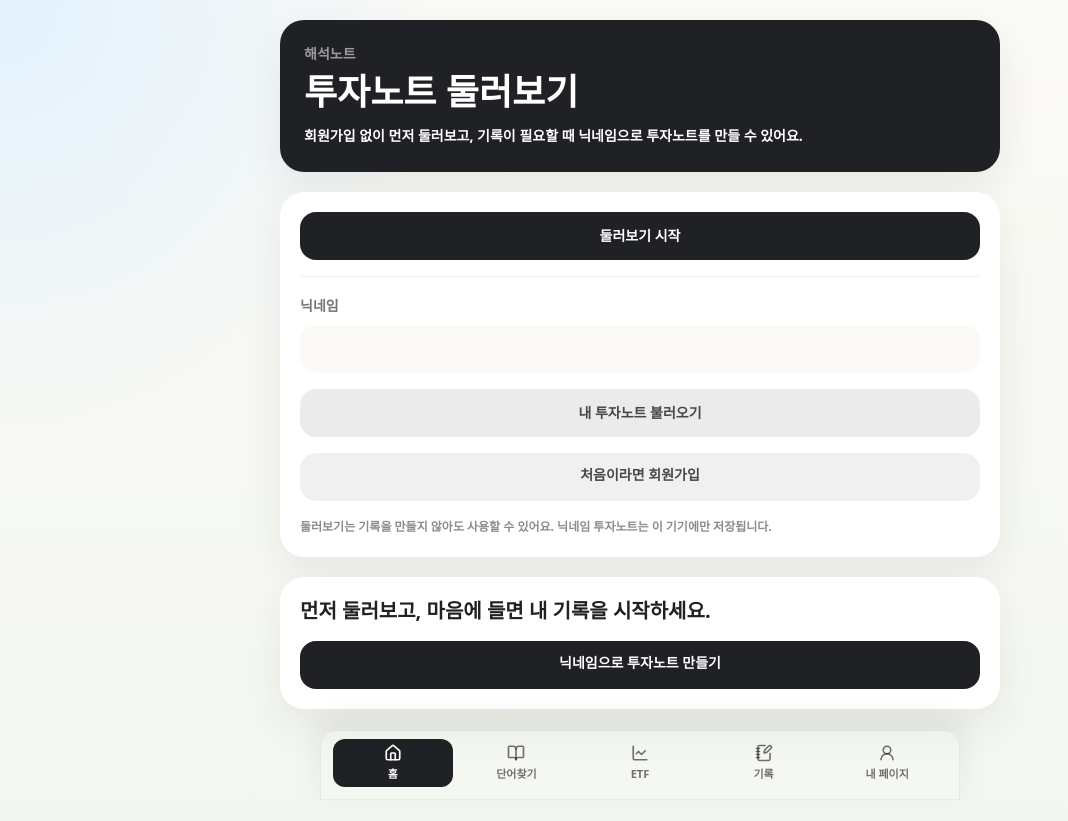
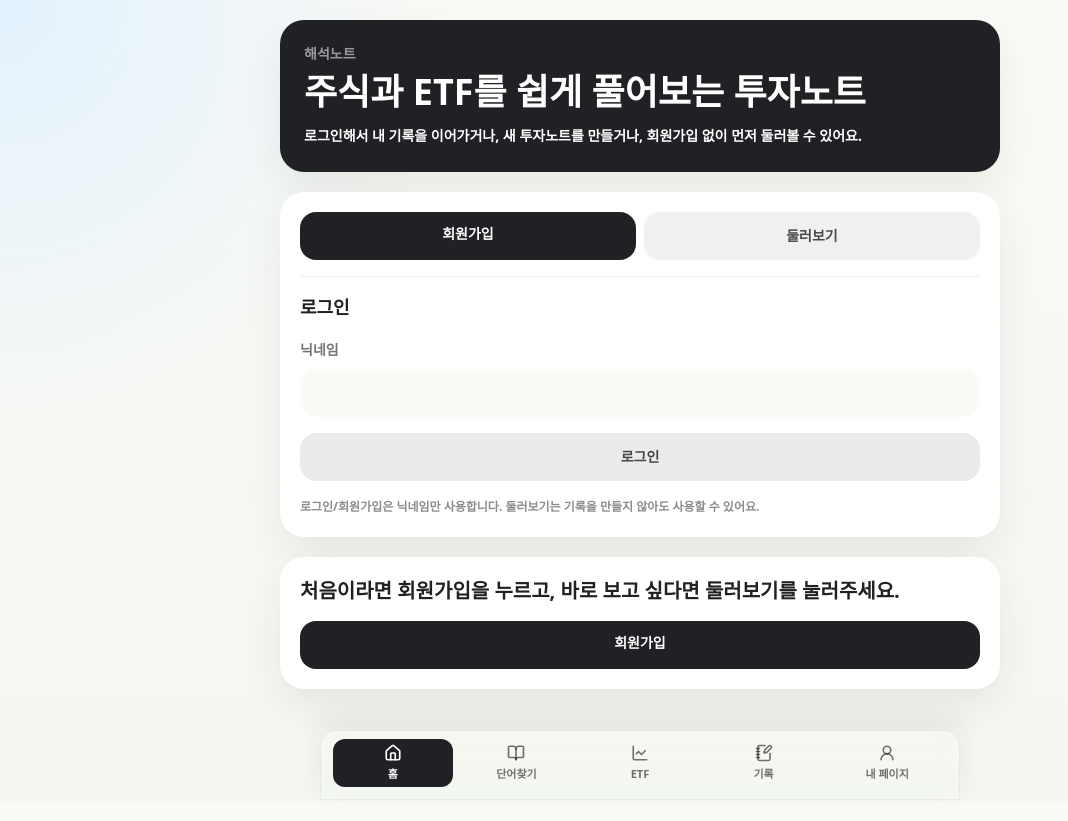
Before and after one commit to HONGNAMF/stock-sense-note, a Next.js app: page / in a window 1280 px wide. Shown: the whole page, without its empty margins (0-1068 px from the left). Built offline with nearby package versions, Linux system fonts and the light colour scheme.

Commit message:
Show login signup and browse options

```diff
--- a/src/app/page.tsx
+++ b/src/app/page.tsx
@@ -62,20 +62,23 @@ export default function HomePage() {
       <AppShell>
         <section className="rounded-3xl bg-ink p-6 text-white shadow-soft">
           <p className="text-sm font-bold text-white/55">해석노트</p>
-          <h1 className="mt-2 text-4xl font-black">투자노트 둘러보기</h1>
-          <p className="mt-3 text-sm font-semibold leading-6 text-white/72">회원가입 없이 먼저 둘러보고, 기록이 필요할 때 닉네임으로 투자노트를 만들 수 있어요.</p>
+          <h1 className="mt-2 text-4xl font-black">주식과 ETF를 쉽게 풀어보는 투자노트</h1>
+          <p className="mt-3 text-sm font-semibold leading-6 text-white/72">로그인해서 내 기록을 이어가거나, 새 투자노트를 만들거나, 회원가입 없이 먼저 둘러볼 수 있어요.</p>
         </section>
 
         <section className="mt-5 space-y-4 rounded-3xl bg-white p-5 shadow-soft">
-          <button onClick={browseOnly} className="h-12 w-full rounded-2xl bg-ink text-sm font-black text-white">둘러보기 시작</button>
+          <div className="grid grid-cols-2 gap-2">
+            <Link href="/onboarding" className="h-12 rounded-2xl bg-ink pt-3 text-center text-sm font-black text-white">회원가입</Link>
+            <button onClick={browseOnly} className="h-12 rounded-2xl bg-black/[0.06] text-sm font-black text-black/70">둘러보기</button>
+          </div>
           <div className="h-px bg-black/[0.06]" />
+          <h2 className="text-lg font-black">로그인</h2>
           <label className="block">
             <span className="text-sm font-black text-black/55">닉네임</span>
             <input value={loginName} onChange={(event) => setLoginName(event.target.value)} className="mt-2 h-12 w-full rounded-2xl bg-paper px-4 font-bold outline-none" />
           </label>
-          <button onClick={login} className="h-12 w-full rounded-2xl bg-black/[0.08] text-sm font-black text-black/70">내 투자노트 불러오기</button>
-          <Link href="/onboarding" className="block h-12 rounded-2xl bg-black/[0.06] pt-3 text-center text-sm font-black text-black/70">처음이라면 회원가입</Link>
-          <p className="text-xs font-bold leading-5 text-black/45">둘러보기는 기록을 만들지 않아도 사용할 수 있어요. 닉네임 투자노트는 이 기기에만 저장됩니다.</p>
+          <button onClick={login} className="h-12 w-full rounded-2xl bg-black/[0.08] text-sm font-black text-black/70">로그인</button>
+          <p className="text-xs font-bold leading-5 text-black/45">로그인/회원가입은 닉네임만 사용합니다. 둘러보기는 기록을 만들지 않아도 사용할 수 있어요.</p>
         </section>
 
         {loginState === "not-found" ? (
@@ -90,8 +93,8 @@ export default function HomePage() {
         ) : null}
 
         <section className="mt-5 rounded-3xl bg-white p-5 shadow-soft">
-          <h2 className="text-xl font-black">먼저 둘러보고, 마음에 들면 내 기록을 시작하세요.</h2>
-          <Link href="/onboarding" className="mt-4 block h-12 rounded-2xl bg-ink pt-3 text-center text-sm font-black text-white">닉네임으로 투자노트 만들기</Link>
+          <h2 className="text-xl font-black">처음이라면 회원가입을 누르고, 바로 보고 싶다면 둘러보기를 눌러주세요.</h2>
+          <Link href="/onboarding" className="mt-4 block h-12 rounded-2xl bg-ink pt-3 text-center text-sm font-black text-white">회원가입</Link>
         </section>
       </AppShell>
     );
```
